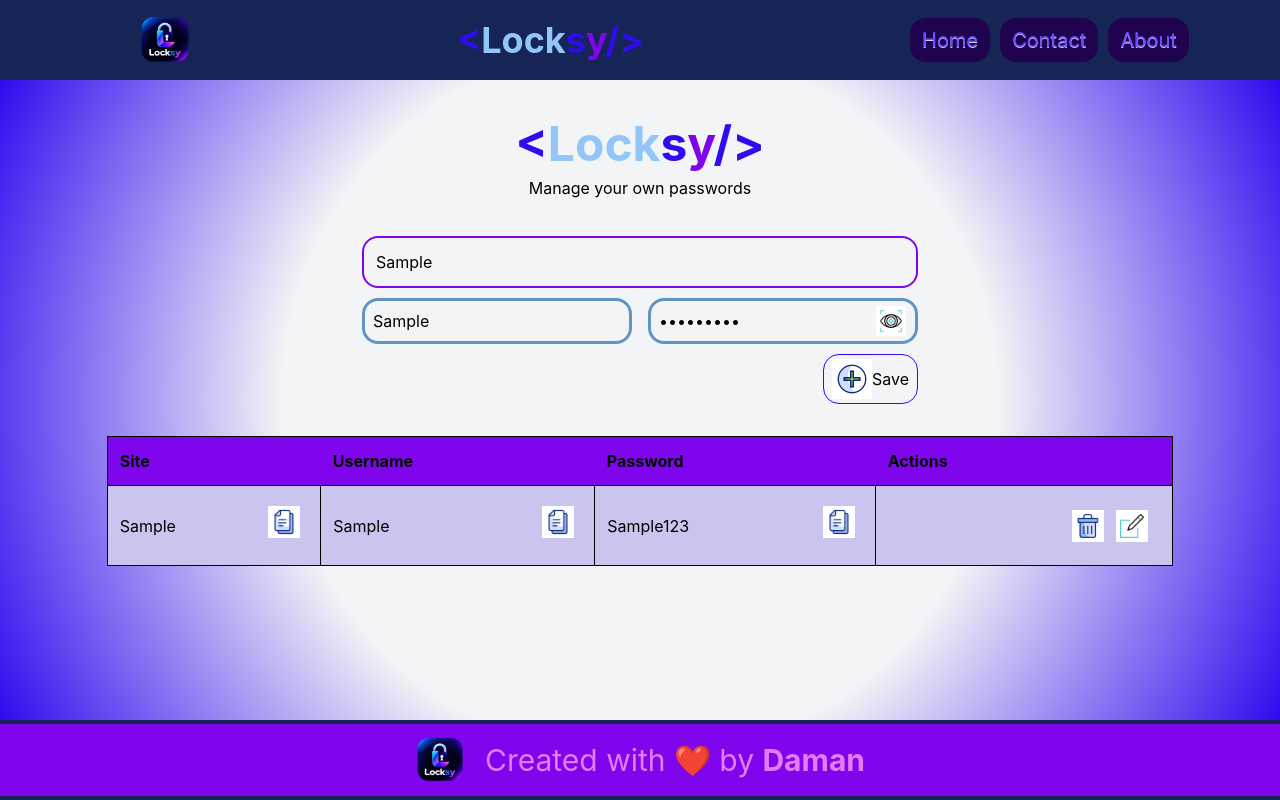
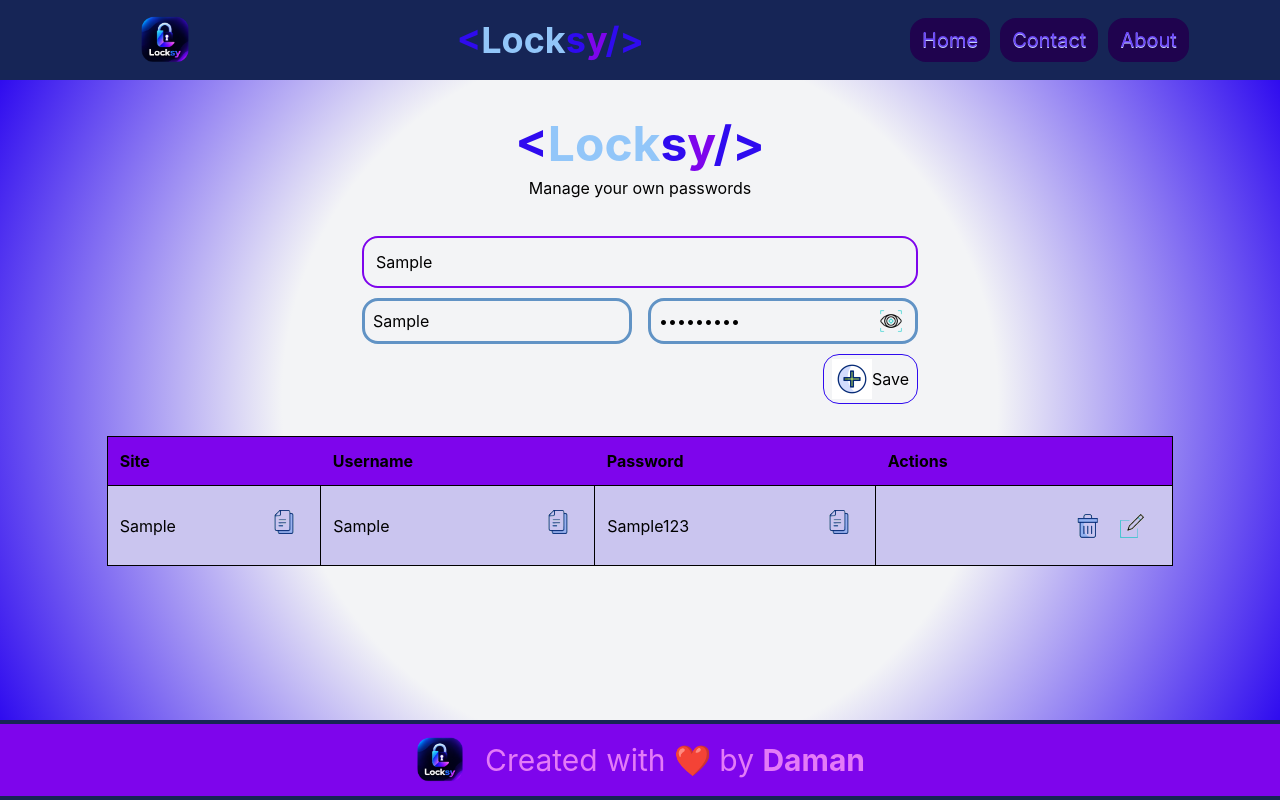
Before and after one commit to HULK-CODDER/Locksy, a React (Vite) app: page / in a window 1280 px wide. Both pictures are taken after typing "Sample", "Sample", "Sample123" into the empty fields and a click on the button "Save". Built offline with nearby package versions, Linux system fonts and the light colour scheme; no server answers.

Commit message:
Update Manager.jsx

```diff
--- a/src/components/Manager.jsx
+++ b/src/components/Manager.jsx
@@ -117,7 +117,7 @@ const Manager = () => {
           <input value={form.name} onChange={handlechange} className='border-3 border-[#6193c5] mr-2 rounded-2xl p-2' type="text" name='name' placeholder='username' />
           <input ref={passref} value={form.pass} onChange={handlechange} className='border-3 border-[#6193c5] ml-2 rounded-2xl p-2' type="password" name='pass' placeholder='password' />
           <span>
-            <img ref={ref} className='absolute right-3 top-2 w-7.5 cursor-pointer' src="../show.gif" onClick={showpassword} alt="" />
+            <img ref={ref} className='absolute right-3 top-2 w-7.5 mix-blend-darken cursor-pointer' src="../show.gif" onClick={showpassword} alt="" />
           </span>
         </div>
         <button onClick={savepassword} className='button_add'><img className='w-10' src="../add.gif" alt="" />{save}</button>
@@ -140,14 +140,14 @@ const Manager = () => {
                 return <tr key={items.id} className="border-b border-gray-200">
                   <td className="p-3 border relative">
                     <a href={items.site.startsWith('http') ? items.site : `https://${items.site}`} target='_blank' rel='noreferrer'>{items.site}</a>
-                    <img onClick={() => copytext(items.site)} className='w-8 absolute top-[25%] cursor-pointer active:scale-85 right-5' src="../copy.gif" alt="" />
+                    <img onClick={() => copytext(items.site)} className='w-8 mix-blend-darken absolute top-[25%] cursor-pointer active:scale-85 right-5' src="../copy.gif" alt="" />
                   </td>
-                  <td className="p-3 border relative">{items.name} <img onClick={() => copytext(items.name)} className='w-8 absolute top-[25%] cursor-pointer active:scale-85 right-5' src="../copy.gif" alt="" /></td>
-                  <td className="p-3 border relative">{items.pass} <img onClick={() => copytext(items.pass)} className='w-8 absolute top-[25%] cursor-pointer active:scale-85 right-5' src="../copy.gif" alt="" /></td>
+                  <td className="p-3 border relative">{items.name} <img onClick={() => copytext(items.name)} className='mix-blend-darken w-8 absolute top-[25%] cursor-pointer active:scale-85 right-5' src="../copy.gif" alt="" /></td>
+                  <td className="p-3 border relative">{items.pass} <img onClick={() => copytext(items.pass)} className='mix-blend-darken w-8 absolute top-[25%] cursor-pointer active:scale-85 right-5' src="../copy.gif" alt="" /></td>
                   <td className="p-3 border relative">
                     <span className='w-full flex items-center justify-end gap-3 pr-3'>
-                      <img onClick={() => { deletepassword(items.id) }} className='w-8 cursor-pointer active:scale-90' src="../delete.gif" alt="" />
-                      <img onClick={() => { editpassword(items.id) }} className='w-8 cursor-pointer active:scale-90' src="../edit.gif" alt="" />
+                      <img onClick={() => { deletepassword(items.id) }} className='w-8 cursor-pointer active:scale-90 mix-blend-darken' src="../delete.gif" alt="" />
+                      <img onClick={() => { editpassword(items.id) }} className='w-8 cursor-pointer active:scale-90 mix-blend-darken' src="../edit.gif" alt="" />
                     </span>
                   </td>
                 </tr>
```
